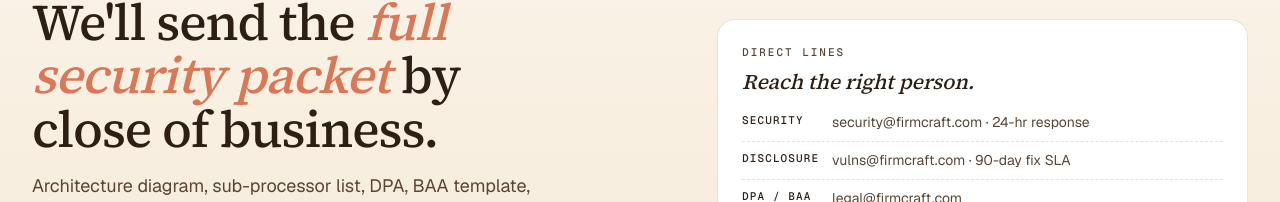
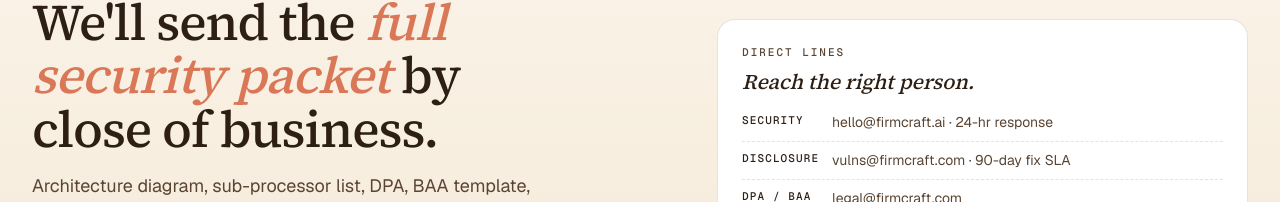
Before and after one commit to doyledettro-maker/firmcraft-site, a Next.js app: page /security in a window 1280 px wide. Shown: the part 4508-4710 px from the top of the page. Built offline with nearby package versions, Linux system fonts and the light colour scheme.

Commit message:
chore: replace security@firmcraft.com with hello@firmcraft.ai

```diff
--- a/src/app/security/page.tsx
+++ b/src/app/security/page.tsx
@@ -567,7 +567,7 @@ export default function SecurityPage() {
               <div className="flex gap-3 flex-wrap">
                 <a
                   className="btn btn-primary btn-lg"
-                  href="mailto:security@firmcraft.com?subject=Security%20packet%20request"
+                  href="mailto:hello@firmcraft.ai?subject=Security%20packet%20request"
                 >
                   Request the security packet →
                 </a>
@@ -588,7 +588,7 @@ export default function SecurityPage() {
               </h4>
               <ul className="list-none p-0 m-0 mt-3.5 flex flex-col gap-2 text-sm text-ink-2 leading-[1.5]">
                 {[
-                  ['Security', 'security@firmcraft.com · 24-hr response'],
+                  ['Security', 'hello@firmcraft.ai · 24-hr response'],
                   ['Disclosure', 'vulns@firmcraft.com · 90-day fix SLA'],
                   ['DPA / BAA', 'legal@firmcraft.com'],
                   ['Incident', '911@firmcraft.com · pages on-call'],
```
